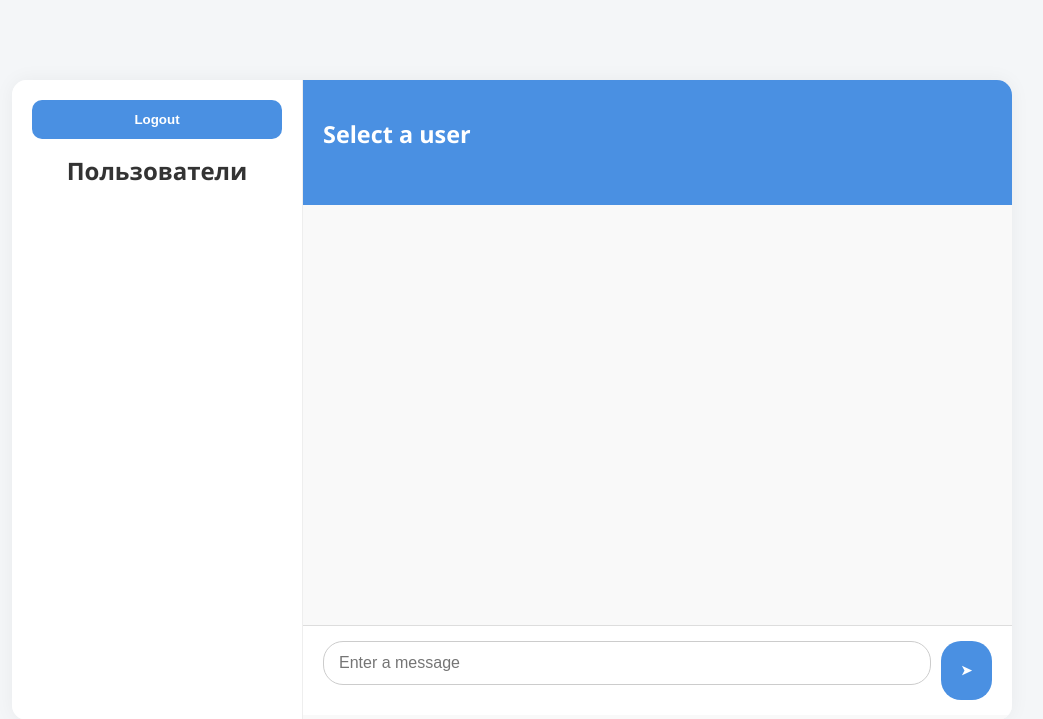
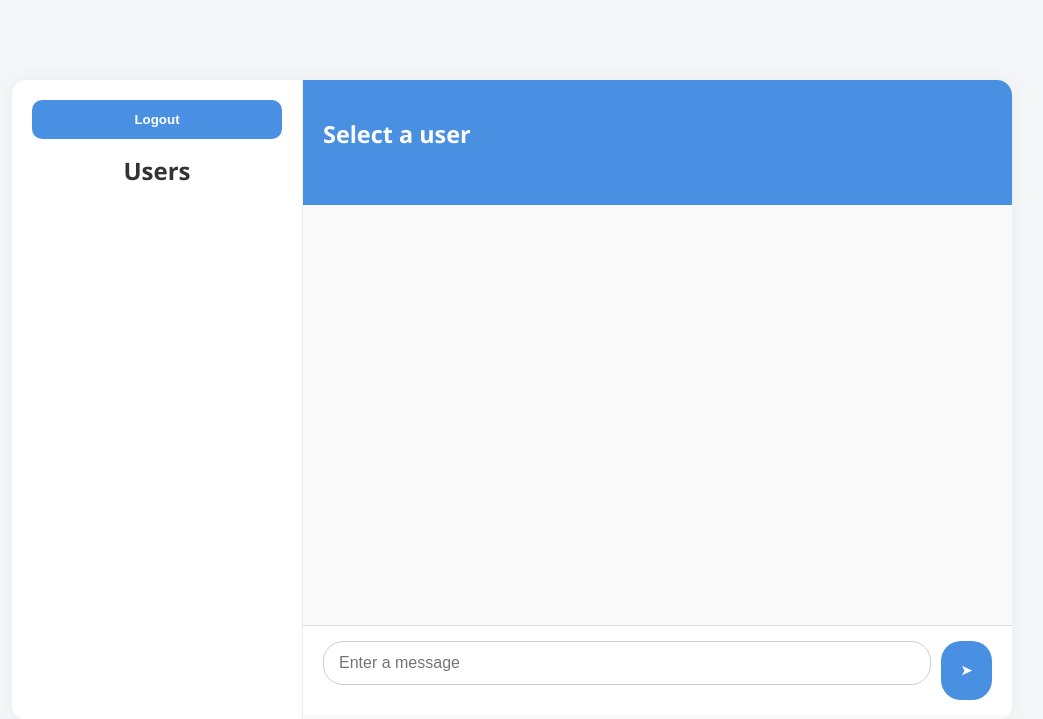
Before and after one commit to aijamaltab/exam_messenger, a Flask app: page /chat in a window 1280 px wide. Shown: the top 719 px of the page, without its empty margins (128-1171 px from the left). Run offline with Flask 3, Linux system fonts and the light colour scheme; the visitor is signed in with stand-in values (Sample User, id 1); data that the repository does not hold is empty; some libraries are stand-ins or nearby versions.

Commit message:
Update chat.html

```diff
--- a/templates/chat.html
+++ b/templates/chat.html
@@ -12,7 +12,7 @@
         <form action="{{ url_for('logout') }}" method="GET" style="margin: 0;">
           <button type="submit" style="cursor: pointer;">Logout</button>
         </form>
-        <h2>Пользователи</h2>
+        <h2>Users</h2>
         <ul id="users" class="user-list"></ul>
       </div>
 
```
